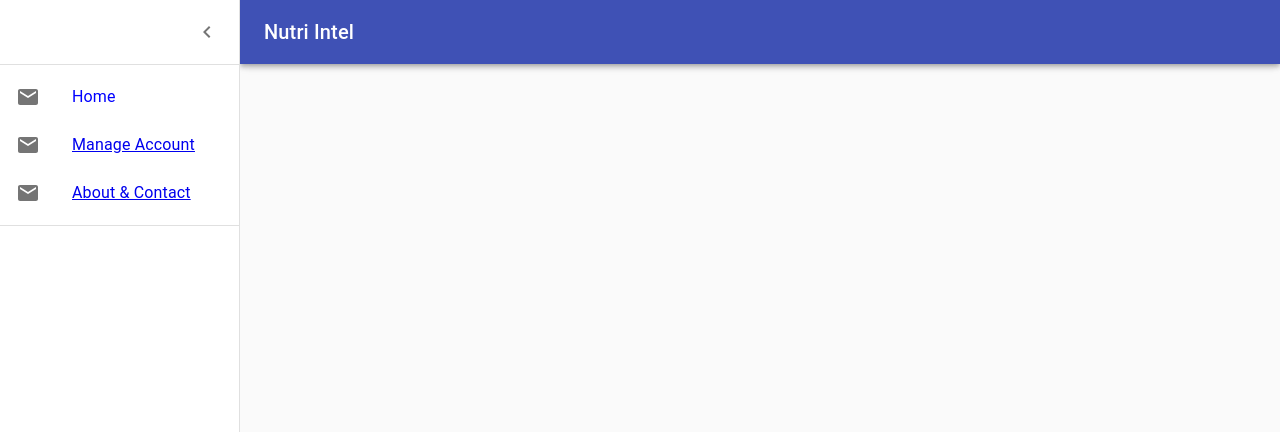
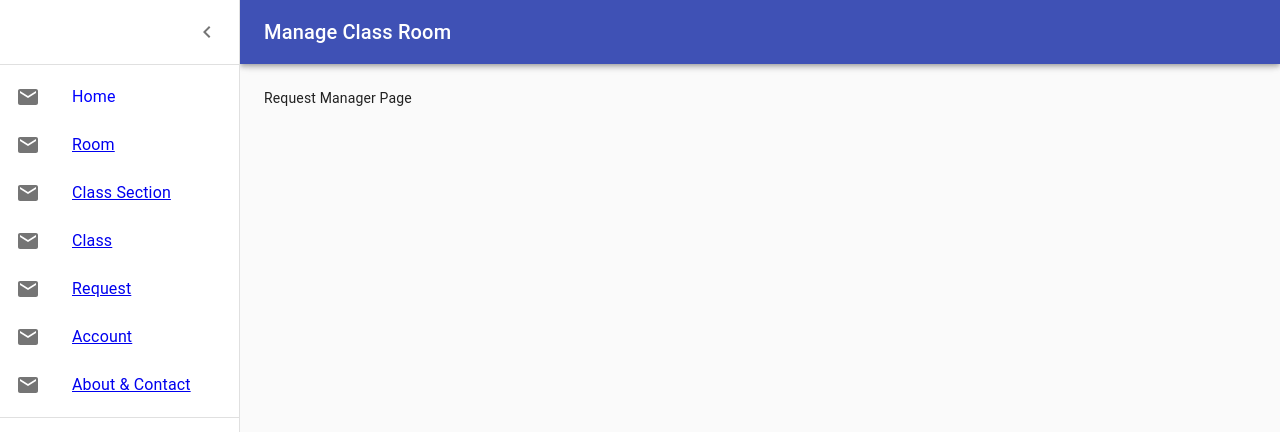
Before and after one commit to UET-Maniac/ManageClassRoom, a React (Create React App) app in the folder webapp/: page /request-manager in a window 1280 px wide. Both pictures are taken after a click on the button "open drawer". Shown: the top 432 px of the page. Built offline with nearby package versions, Linux system fonts and the light colour scheme; no server answers.

Commit message:
Edit layout

```diff
--- a/webapp/src/App.js
+++ b/webapp/src/App.js
@@ -6,6 +6,10 @@ import {BrowserRouter as Router, Switch, Route} from 'react-router-dom'
 import HomePage from './components/Home/HomePage'
 import AccountPage from './components/Manage/ManageAccount/AccountPage'
 import { fetchAccounts, createAccount } from './actions';
+import ClassPage from './components/Manage/ManagerClass/ClassPage'
+import ClassSectionPage from './components/Manage/ManageClassSection/ClassSectionPage'
+import RoomPage from './components/Manage/ManageRoom/RoomPage'
+import RequestManagerPage from './components/Manage/ManageRequest/RequestManager'
 
 class App extends React.Component {
 
@@ -31,6 +35,26 @@ class App extends React.Component {
                   onCreateAccount={this.onCreateAccount}
                 />}
               />
+              <Route
+                path="/class-manager"
+                render={() => <ClassPage
+                />}
+              />
+              <Route
+                path="/class-section-manager"
+                render={() => <ClassSectionPage
+                />}
+              />
+              <Route
+                path="/room-manager"
+                render={() => <RoomPage
+                />}
+              />
+              <Route
+                path="/request-manager"
+                render={() => <RequestManagerPage
+                />}
+              />
             </Switch>
           </div>
         </Layout>
--- a/webapp/src/components/Layout/Drawer.js
+++ b/webapp/src/components/Layout/Drawer.js
@@ -113,7 +113,7 @@ export default function Layout(props) {
             <MenuIcon />
           </IconButton>
           <Typography variant="h6" noWrap>
-            Nutri Intel
+            Manage Class Room
           </Typography>
         </Toolbar>
       </AppBar>
@@ -145,10 +145,34 @@ export default function Layout(props) {
               <ListItemText primary="Home" />
             </ListItem>
           </NavLink>
+          <Link to='/room-manager'>
+            <ListItem button>
+              <ListItemIcon><MailIcon /></ListItemIcon>
+              <ListItemText primary="Room" />
+            </ListItem>
+          </Link>
+          <Link to='/class-section-manager'>
+            <ListItem button>
+              <ListItemIcon><MailIcon /></ListItemIcon>
+              <ListItemText primary="Class Section" />
+            </ListItem>
+          </Link>
+          <Link to='/class-manager'>
+            <ListItem button>
+              <ListItemIcon><MailIcon /></ListItemIcon>
+              <ListItemText primary="Class" />
+            </ListItem>
+          </Link>
+          <Link to='/request-manager'>
+            <ListItem button>
+              <ListItemIcon><MailIcon /></ListItemIcon>
+              <ListItemText primary="Request" />
+            </ListItem>
+          </Link>
           <Link to='/account-manager'>
             <ListItem button>
               <ListItemIcon><MailIcon /></ListItemIcon>
-              <ListItemText primary="Manage Account" />
+              <ListItemText primary="Account" />
             </ListItem>
           </Link>
           <Link to='/about'>
--- /dev/null
+++ b/webapp/src/components/Manage/ManageClassSection/ClassSectionPage.js
@@ -0,0 +1,19 @@
+import React, {Component} from 'react'
+
+class ClassSectionPage extends Component {
+    constructor(props) {
+        super(props)
+        this.state = {
+
+        }
+    }
+
+    render() {
+
+        return (
+            <div>Class Section Page</div>
+        )
+    }
+}
+
+export default ClassSectionPage
--- /dev/null
+++ b/webapp/src/components/Manage/ManageRequest/RequestManager.js
@@ -0,0 +1,19 @@
+import React, {Component} from 'react'
+
+class RequestManagerPage extends Component {
+    constructor(props) {
+        super(props)
+        this.state = {
+
+        }
+    }
+
+    render() {
+
+        return (
+            <div>Request Manager Page</div>
+        )
+    }
+}
+
+export default RequestManagerPage
--- /dev/null
+++ b/webapp/src/components/Manage/ManageRoom/RoomPage.js
@@ -0,0 +1,19 @@
+import React, {Component} from 'react'
+
+class RoomPage extends Component {
+    constructor(props) {
+        super(props)
+        this.state = {
+
+        }
+    }
+
+    render() {
+
+        return (
+            <div>Room Page</div>
+        )
+    }
+}
+
+export default RoomPage
--- /dev/null
+++ b/webapp/src/components/Manage/ManagerClass/ClassPage.js
@@ -0,0 +1,19 @@
+import React, {Component} from 'react'
+
+class ClassPage extends Component {
+    constructor(props) {
+        super(props)
+        this.state = {
+
+        }
+    }
+
+    render() {
+
+        return (
+            <div>Class Page</div>
+        )
+    }
+}
+
+export default ClassPage
```
